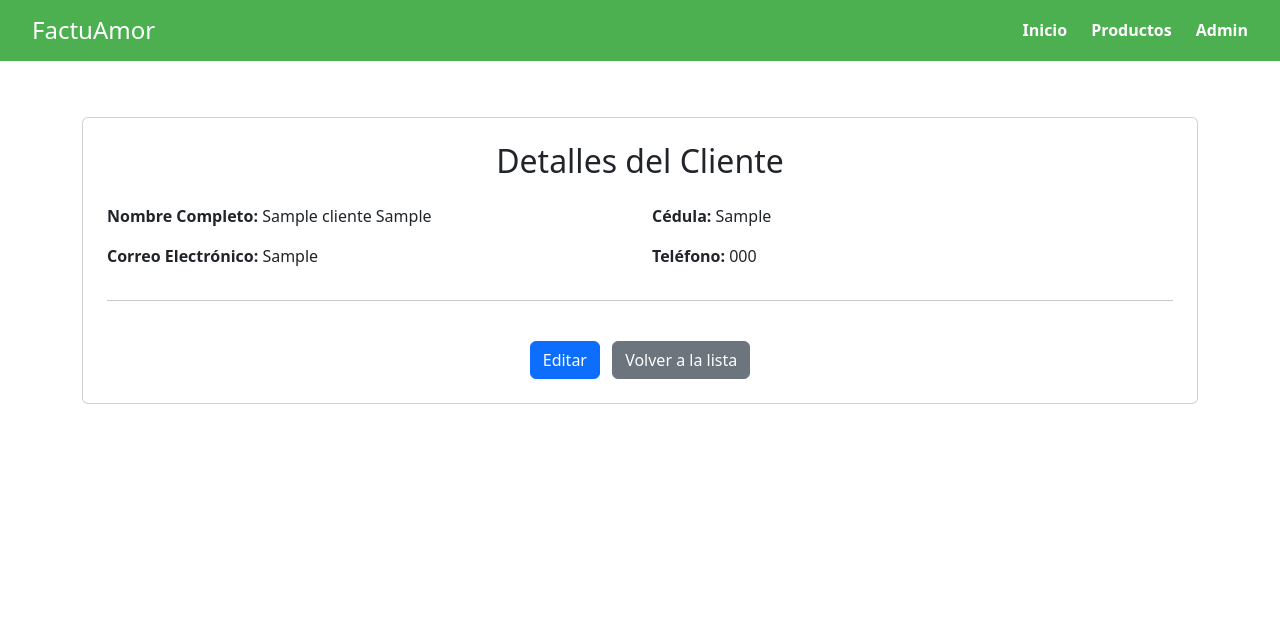
After one commit to lunimati123456/Factuamor-, a Django app: page /clientes/detalle/1/ in a window 1280 px wide. The commit adds this page. Shown: the top 644 px of the page. Run offline with Django 5.2, Linux system fonts and the light colour scheme; tables that the repository leaves empty hold one stand-in row (values such as "Sample post").

Commit message:
feat: Implementar las vistas de detalles y edición para clientes
Se ha completado la funcionalidad de ver y editar la información de un cliente individual. Los cambios incluyen:
- Creación de las vistas ClienteDetailView y ClienteUpdateView.
- Adición de las URLs para las vistas de detalles y edición.
- Creación de la plantilla cliente_detail.html.
- Modificación de la lista de clientes para incluir enlaces a las páginas de detalles y edición.

```diff
--- /dev/null
+++ b/clientes/templates/clientes/cliente_detail.html
@@ -0,0 +1,32 @@
+{% extends 'base.html' %}
+
+{% block title %}Detalles del Cliente{% endblock %}
+
+{% block content %}
+<div class="container my-4">
+    <div class="card p-4">
+        <h2 class="card-title text-center mb-4">Detalles del Cliente</h2>
+        <div class="row mb-3">
+            <div class="col-md-6">
+                <strong>Nombre Completo:</strong> {{ cliente.nombre }} {{ cliente.apellido }}
+            </div>
+            <div class="col-md-6">
+                <strong>Cédula:</strong> {{ cliente.cedula }}
+            </div>
+        </div>
+        <div class="row mb-3">
+            <div class="col-md-6">
+                <strong>Correo Electrónico:</strong> {{ cliente.correo }}
+            </div>
+            <div class="col-md-6">
+                <strong>Teléfono:</strong> {{ cliente.telefono|default:"N/A" }}
+            </div>
+        </div>
+        <hr>
+        <div class="mt-4 text-center">
+            <a href="{% url 'clientes:editar_cliente' cliente.pk %}" class="btn btn-primary me-2">Editar</a>
+            <a href="{% url 'clientes:lista_clientes' %}" class="btn btn-secondary">Volver a la lista</a>
+        </div>
+    </div>
+</div>
+{% endblock %}
--- a/clientes/urls.py
+++ b/clientes/urls.py
@@ -1,9 +1,11 @@
 from django.urls import path
-from .views import ClienteListView, ClienteCreateView
+from .views import ClienteListView, ClienteCreateView, ClienteDetailView, ClienteUpdateView
 
 app_name = 'clientes'
 
 urlpatterns = [
     path('', ClienteListView.as_view(), name='lista_clientes'),
     path('crear/', ClienteCreateView.as_view(), name='crear_cliente'),
+    path('detalle/<int:pk>/', ClienteDetailView.as_view(), name='detalle_cliente'),
+    path('editar/<int:pk>/', ClienteUpdateView.as_view(), name='editar_cliente'),
 ]
--- a/clientes/views.py
+++ b/clientes/views.py
@@ -1,4 +1,4 @@
-from django.views.generic import ListView, CreateView
+from django.views.generic import ListView, CreateView, DetailView, UpdateView
 from django.urls import reverse_lazy
 from .models import Cliente
 
@@ -14,3 +14,14 @@ class ClienteCreateView(CreateView):
     fields = ['nombre', 'apellido', 'cedula', 'correo', 'telefono']
     template_name = 'clientes/cliente_form.html'
     success_url = reverse_lazy('clientes:lista_clientes')
+
+class ClienteDetailView(DetailView):
+    model = Cliente
+    template_name = 'clientes/cliente_detail.html'
+    context_object_name = 'cliente'
+
+class ClienteUpdateView(UpdateView):
+    model = Cliente
+    fields = ['nombre', 'apellido', 'cedula', 'correo', 'telefono']
+    template_name = 'clientes/cliente_form.html'
+    success_url = reverse_lazy('clientes:lista_clientes')
```
Also changed, not shown: clientes/templates/clientes/cliente_list.html (+10 -2 lines).
